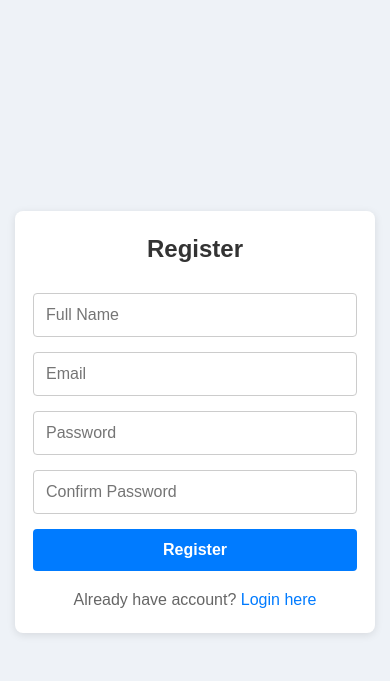
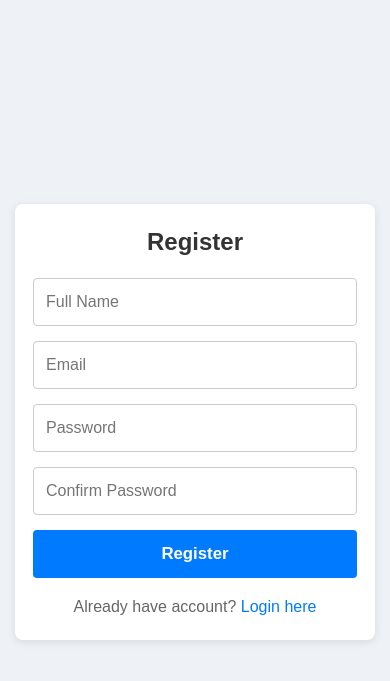
Before and after one commit to Chillu7/Online-Voting-System, a PHP site: the page made by php files/register.php in a window 390 px wide. Shown: the top 681 px of the page. Run offline with PHP 8.4, Linux system fonts and the light colour scheme; some libraries are stand-ins or nearby versions.

Commit message:
germanus

```diff
--- a/php files/admin.php
+++ b/php files/admin.php
@@ -76,6 +76,7 @@ if (isset($_GET['delete_user']) && $isSuperAdmin) {
 <!DOCTYPE html>
 <html>
 <head>
+    <meta name="viewport" content="width=device-width, initial-scale=1.0">
     <title>Admin Dashboard</title>
     <style>
         body { font-family: Arial, sans-serif; margin:0; background:#f4f4f4; }
--- a/php files/dashboard.php
+++ b/php files/dashboard.php
@@ -13,6 +13,7 @@ include __DIR__ . '/Header.php';
 <!DOCTYPE html>
 <html>
 <head>
+    <meta name="viewport" content="width=device-width, initial-scale=1.0">
     <title>User Dashboard</title>
     <link rel="stylesheet" href="style.css">
 </head>
--- a/php files/login.php
+++ b/php files/login.php
@@ -63,6 +63,7 @@ if (isset($_POST['login'])) {
 <!DOCTYPE html>
 <html>
 <head>
+    <meta name="viewport" content="width=device-width, initial-scale=1.0">
     <title>Login</title>
     <link rel="stylesheet" href="style.css">
 </head>
--- a/php files/register.php
+++ b/php files/register.php
@@ -49,6 +49,7 @@ if (isset($_POST['register'])) {
 <!DOCTYPE html>
 <html>
 <head>
+    <meta name="viewport" content="width=device-width, initial-scale=1.0">
     <title>Register</title>
     <link rel="stylesheet" href="style.css">
 </head>
--- a/php files/results.php
+++ b/php files/results.php
@@ -14,6 +14,7 @@ include __DIR__ . '/Header.php';
 <!DOCTYPE html>
 <html>
 <head>
+    <meta name="viewport" content="width=device-width, initial-scale=1.0">
     <title>Election Results</title>
     <link rel="stylesheet" href="style.css">
 </head>
--- a/php files/style.css
+++ b/php files/style.css
@@ -523,8 +523,14 @@ td {
 }
 
 @media (max-width: 480px) {
+    body {
+        font-size: 16px;
+    }
+
     .header a {
         flex-basis: 100%;
+        font-size: 1rem;
+        padding: 13px 12px;
     }
 
     .welcome-box {
@@ -532,7 +538,50 @@ td {
     }
 
     .welcome-box h2 {
-        font-size: 1.25em;
+        font-size: 1.45em;
+        line-height: 1.3;
+    }
+
+    .welcome-box p,
+    .voted-box,
+    .candidate-card p,
+    .candidate-info,
+    .vote-count {
+        font-size: 1rem;
+        line-height: 1.5;
+    }
+
+    .position-title {
+        font-size: 1.35rem;
+        font-weight: bold;
+    }
+
+    .candidate-card h3 {
+        font-size: 1.25rem;
+    }
+
+    .candidate-card img {
+        width: 125px;
+        height: 125px;
+    }
+
+    .vote-btn,
+    .form-button,
+    .form-container button {
+        min-height: 48px;
+        font-size: 1.05rem;
+    }
+
+    .form-container h2 {
+        font-size: 1.5rem;
+        margin-bottom: 22px;
+    }
+
+    .form-container input,
+    .form-group input,
+    .form-group select {
+        min-height: 48px;
+        font-size: 1rem;
     }
 
     .candidates-grid {
```
